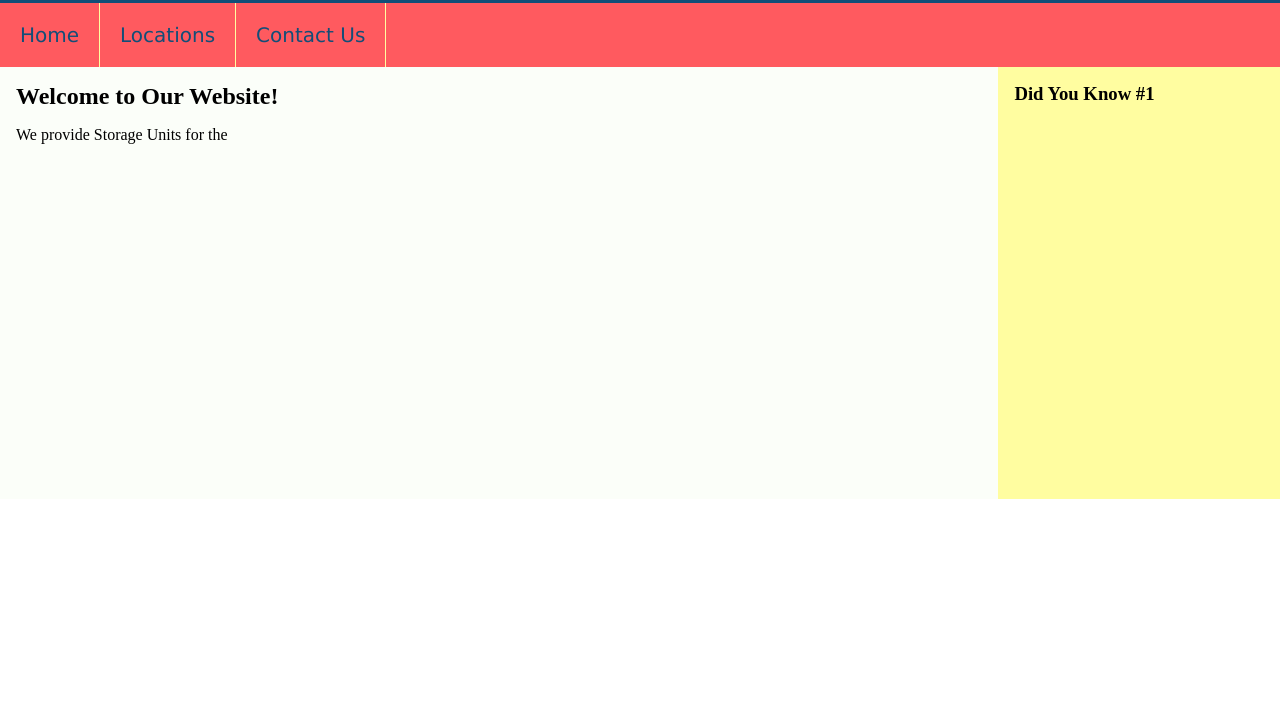
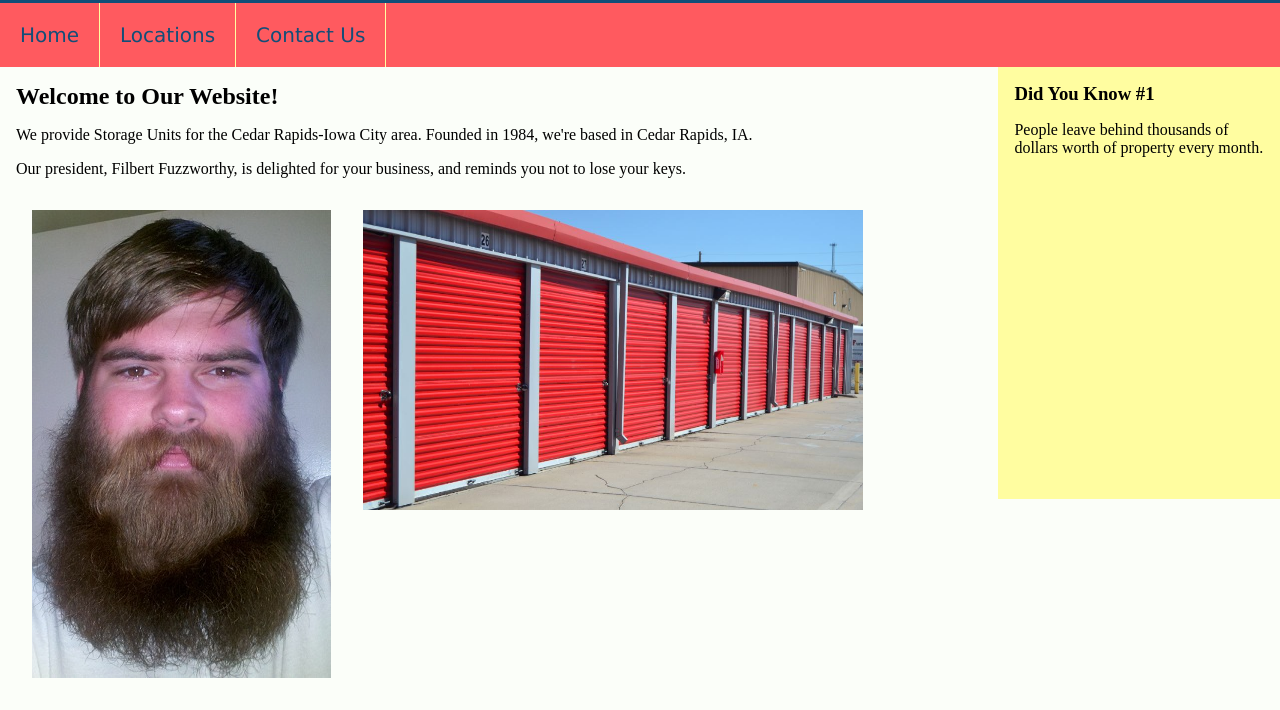
Before and after one commit to senemmenda/ProjectStorageUnit, a plain HTML site: page index.html in a window 1280 px wide. Shown: the part 121-831 px from the top of the page. Before the commit the page ends 800 px from the top, so only its background shows below. Drawn offline with Linux system fonts and the light colour scheme.

Commit message:
updated style sheet and added images

```diff
--- a/index.html
+++ b/index.html
@@ -26,10 +26,14 @@
     <section id="main_content">
       <article>
         <h2>Welcome to Our Website!</h2>
-        <p>We provide Storage Units for the </p>
+        <p>We provide Storage Units for the Cedar Rapids-Iowa City area. Founded in 1984, we're based in Cedar Rapids, IA.</p>
+        <p>Our president, Filbert Fuzzworthy, is delighted for your business, and reminds you not to lose your keys.</p>
+        <img src="images/fuzzworthy.jpg" alt="Filbert Fuzzworthy">
+        <img src="images/Units.jpg" alt="Units" height="300" width="500">
       </article>
       <aside class="facts">
         <h3>Did You Know #1</h3>
+        <p> People leave behind thousands of dollars worth of property every month.</p>
       </aside>
     </section>
   </body>
--- a/styles.css
+++ b/styles.css
@@ -64,6 +64,14 @@ article {
 
 }
 
+article img{
+  margin-top: 50px;
+  float: left;
+  margin: 1em;
+
+
+}
+
 .facts {
   float: right;
   background-color: #fffda0;
```
Also changed, not shown: contact_us.html (+3 -0 lines), locations.html (+1 -0 lines), images/fuzzworthy.jpg (added), images/units.jpg (added), 1 other file.
